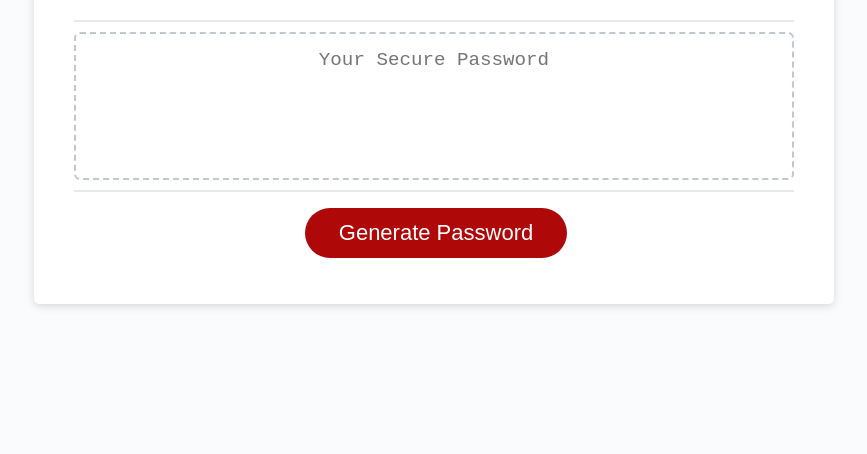
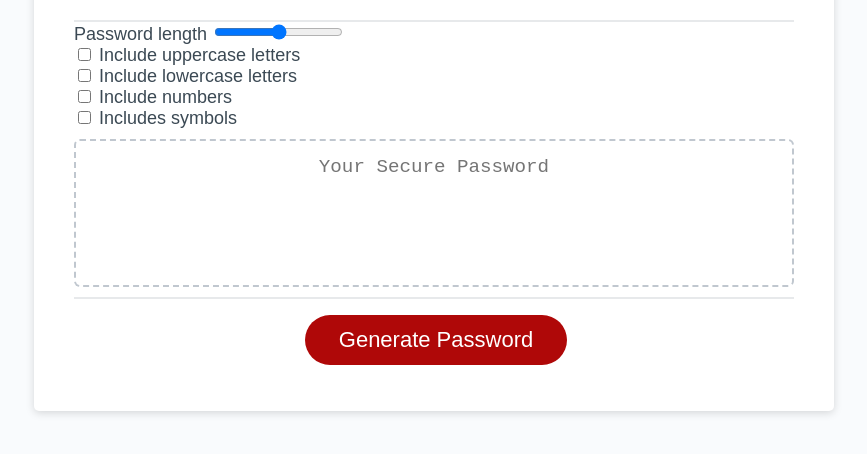
Before and after one commit to cascutter/Homework-3-Password-Generator, a plain HTML site: page index.html in a window 1280 px wide. Shown: the part 216-670 px from the top of the page, without its empty margins (206-1073 px from the left). Drawn offline with nearby package versions, Linux system fonts and the light colour scheme.

Commit message:
Added check boxes and slider to generator; not fully functioning; need them to be checked by default, need to incorporate min and max numbers in js for slider

```diff
--- a/index.html
+++ b/index.html
@@ -17,6 +17,32 @@
           <h2>Generate a Password</h2>
         </div>
         <div class="card-body">
+          <form>
+            <div class="form-group">
+              <label for="formControlRange">Password length</label>
+              <input type="range" id="length" min="8" max="128" id="formControlRange">
+            </div>
+          </form>
+          <div class="form-check-inline">
+            <input type="checkbox" class="form-check-input" id="check1">
+            <label class="form-check-label" for="check1">Include uppercase letters
+            </label>
+          </div>
+          <div class="form-check-inline">
+            <input type="checkbox" class="form-check-input" id="check2">
+            <label class="form-check-label" for="check2">Include lowercase letters
+            </label>
+          </div>
+          <div class="form-check-inline">
+            <input type="checkbox" class="form-check-input" id="check3">
+            <label class="form-check-label" for="check3">Include numbers
+            </label>
+            <div class="form-check-inline">
+              <input type="checkbox" class="form-check-input" id="check3">
+              <label class="form-check-label" for="check3">Includes symbols
+              </label>
+            </div>
+          </div>
           <textarea
             readonly
             id="password"
@@ -30,5 +56,8 @@
       </div>
     </div>
     <script src="script.js"></script>
+    <script src="https://code.jquery.com/jquery-3.5.1.slim.min.js" integrity="sha384-DfXdz2htPH0lsSSs5nCTpuj/zy4C+OGpamoFVy38MVBnE+IbbVYUew+OrCXaRkfj" crossorigin="anonymous"></script>
+<script src="https://cdn.jsdelivr.net/npm/popper.js@1.16.0/dist/umd/popper.min.js" integrity="sha384-Q6E9RHvbIyZFJoft+2mJbHaEWldlvI9IOYy5n3zV9zzTtmI3UksdQRVvoxMfooAo" crossorigin="anonymous"></script>
+<script src="https://stackpath.bootstrapcdn.com/bootstrap/4.5.0/js/bootstrap.min.js" integrity="sha384-OgVRvuATP1z7JjHLkuOU7Xw704+h835Lr+6QL9UvYjZE3Ipu6Tp75j7Bh/kR0JKI" crossorigin="anonymous"></script>
   </body>
 </html>
```
